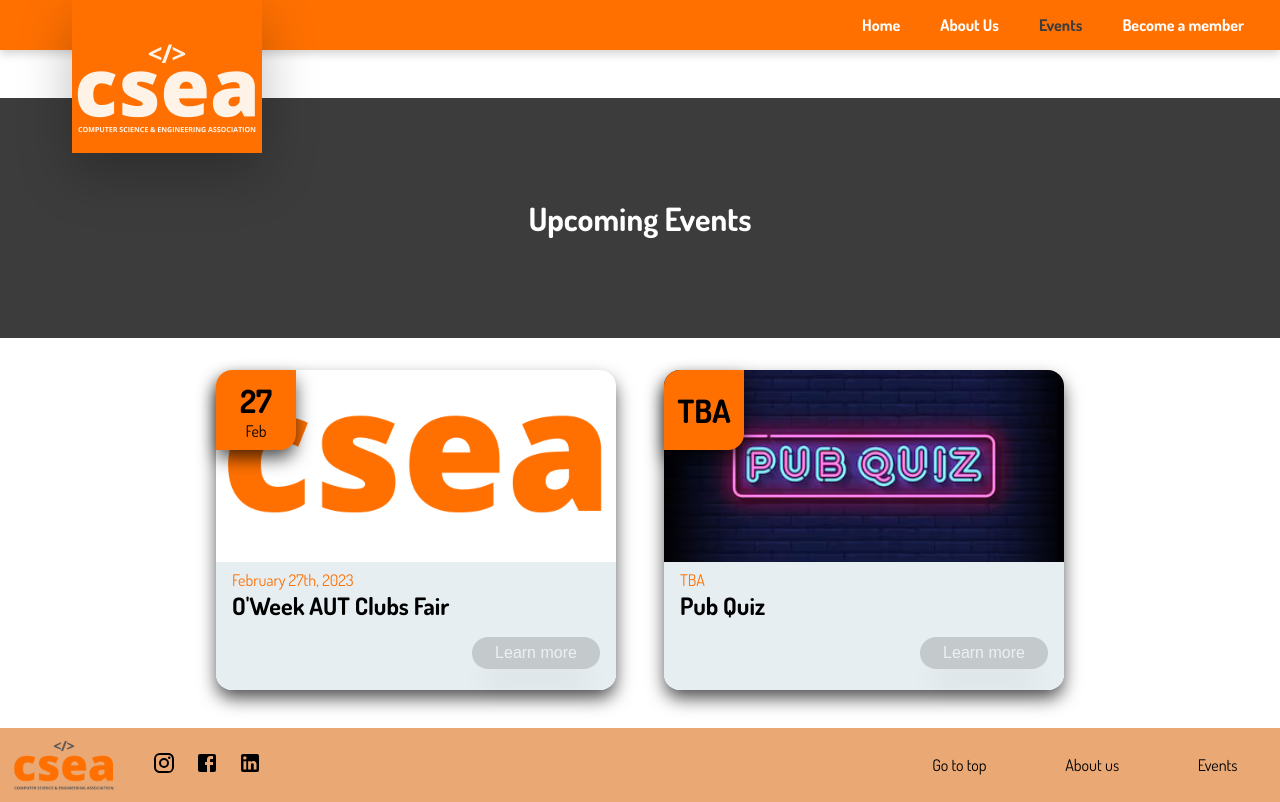
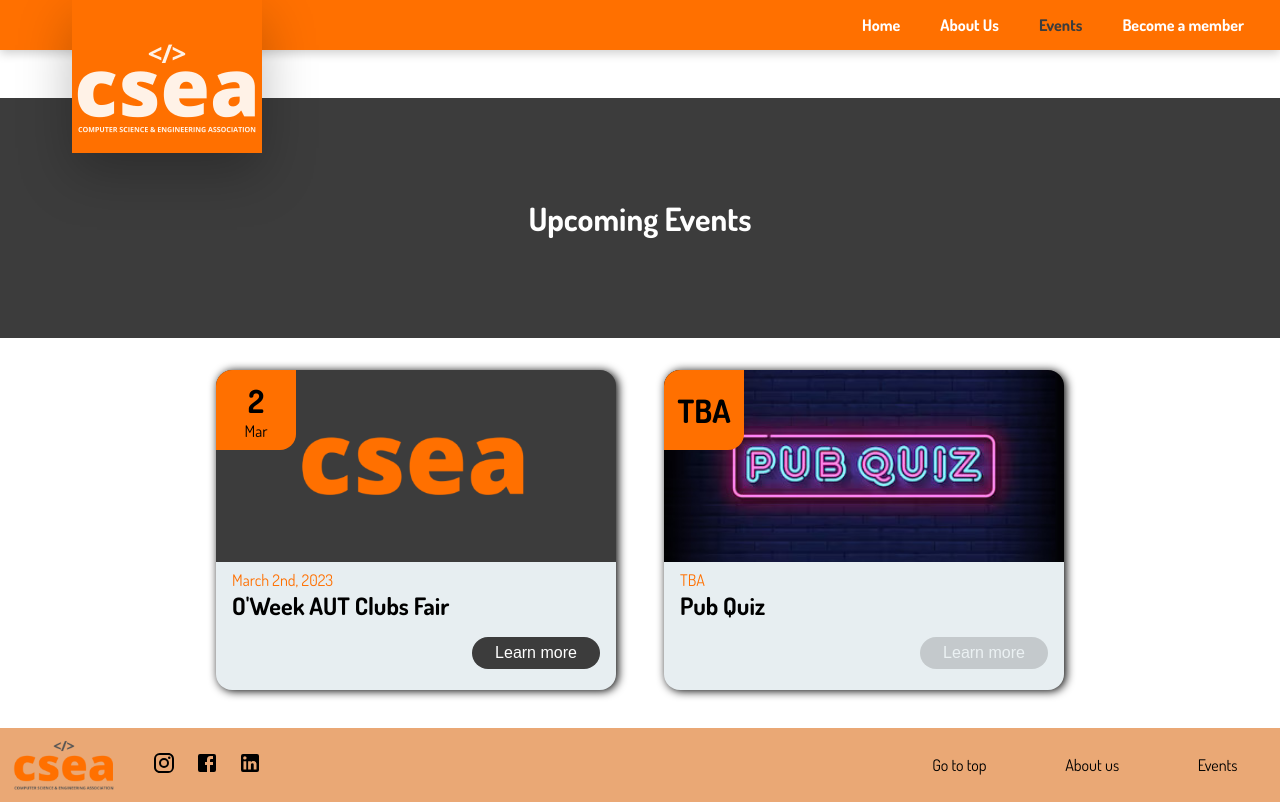
Before and after one commit to AUTCSEA/CSEA-Website, a React (Vite) app: page /events in a window 1280 px wide. Built offline with nearby package versions, Linux system fonts and the light colour scheme.

Commit message:
Styling changes

```diff
--- a/src/components/AvatarCard/AvatarCard.module.css
+++ b/src/components/AvatarCard/AvatarCard.module.css
@@ -2,8 +2,8 @@
     display: flex;
     width: 10rem;
     height: 10rem;
-    box-shadow: 1px 1px 5px var(--secondary);
-    border-radius: 1rem;
+    box-shadow: 0.2px 0.2px 3px var(--secondary);
+    /* border-radius: 1rem; */
     background-color: #e7eef1;
     ;
 }
@@ -39,7 +39,7 @@
     width: 100%;
     height: 100%;
     object-fit: cover;
-    border-radius: 1rem;
+    /* border-radius: 1rem; */
 }
 
 .infoContainer {
@@ -51,7 +51,7 @@
     opacity: 0;
     width: 100%;
     height: 100%;
-    border-radius: 1rem;
+    /* border-radius: 1rem; */
     position: absolute;
     top: 50%;
     left: 50%;
--- a/src/components/EventCard/EventCard.jsx
+++ b/src/components/EventCard/EventCard.jsx
@@ -1,6 +1,6 @@
 import React from "react";
 import styles from "./EventCard.module.css";
-import CSEA from "../../../public/images/CSEA_logo.png";
+import CSEA from "../../../public/images/Grey_CSEA.png";
 
 const EventCard = (props) => {
   return (
--- a/src/components/EventCard/EventCard.module.css
+++ b/src/components/EventCard/EventCard.module.css
@@ -4,9 +4,10 @@
     height: 20rem;
     width: 25rem;
     border-radius: 1rem;
-    box-shadow: 0px 9px 18px -1px rgba(0, 0, 0, 0.7);
+    /* box-shadow: 0px 9px 18px -1px rgba(0, 0, 0, 0.7); */
+    /* filter: drop-shadow(1px 1px 0.7px #000); */
+    filter: drop-shadow(2px 1px 5px #000);
 }
-
 .imageContainer {
     display: flex;
     height: 12rem;
@@ -31,7 +32,9 @@
     width: 5rem;
     background-color: var(--primary);
     border-radius: 1rem 0rem 1rem 0rem;
-    box-shadow: 0px 9px 18px -1px rgba(0, 0, 0, 0.7);
+    /* box-shadow: 0px 9px 18px -1px rgba(0, 0, 0, 0.7); */
+    /* filter: drop-shadow(5px 5px 10px #000); */
+
     position: absolute;
 }
 
@@ -58,7 +61,6 @@
 
 .eventButton {
     border-style: none;
-    box-shadow: 0px 25px 28px -11px rgba(0, 0, 0, 0.52);
     align-self: flex-end;
     display: flex;
     justify-content: center;
--- a/src/pages/AboutPage/AboutPage.module.css
+++ b/src/pages/AboutPage/AboutPage.module.css
@@ -24,9 +24,9 @@
 
 .cardsWrapper {
   display: grid;
-  margin: 2rem 0;
-  grid-template-columns: auto auto auto auto auto ;
-  gap: 20px;
+  margin: 5rem 0;
+  grid-template-columns: auto auto auto auto auto auto auto auto ;
+  gap: 5px;
 
 }
 
--- a/src/pages/EventsPage/EventsPage.jsx
+++ b/src/pages/EventsPage/EventsPage.jsx
@@ -1,7 +1,6 @@
 import styles from "./EventsPage.module.css";
 import EventCard from "../../components/EventCard/EventCard";
 import eventsData from "./data/eventsData.js";
-// import { motion } from "framer-motion";
 
 const EventsPage = () => {
   return (
--- a/src/pages/EventsPage/data/eventsData.js
+++ b/src/pages/EventsPage/data/eventsData.js
@@ -3,11 +3,11 @@ import Pubquiz from "../../../assets/events/pub-quiz.jpg";
 export default [
   {
     title: "O'Week AUT Clubs Fair",
-    date: "February 27th, 2023", // Empty string defaults to TBA (i.e to be announced)
-    day: "27", // Empty string defaults to TBA (i.e to be announced)
-    month: "Feb", // Empty string defaults to TBA (i.e to be announced)
+    date: "March 2nd, 2023", // Empty string defaults to TBA (i.e to be announced)
+    day: "2", // Empty string defaults to TBA (i.e to be announced)
+    month: "Mar", // Empty string defaults to TBA (i.e to be announced)
     imgPath: "", // Empty string defaults to CSEA logo
-    postURL: "", // Show more button will be hidden if empty or no date is provided
+    postURL: "https://www.facebook.com/photo?fbid=886779965713131&set=a.780276319696830", // Show more button will be hidden if empty or no date is provided
   },
   {
     title: "Pub Quiz",
--- a/src/pages/LandingPage/LandingPage.jsx
+++ b/src/pages/LandingPage/LandingPage.jsx
@@ -5,7 +5,7 @@ import Button from "../../components/Button/Button";
 
 // Images
 import MainImage from "/images/bg-main.jpg";
-import Sponsors from "/images/2023-Sponsors.png";
+import Sponsors from "/images/2023-Sponsors_new.png";
 import Execs from "/images/execs.jpg";
 
 // Icons
@@ -133,7 +133,7 @@ const LandingPage = () => {
       <div className={styles.sponsorContainer}>
         <h1 className={styles.sponsorTitle}>Our Sponsors</h1>
         <p className={styles.subtitle}>
-          We are proud to share our sponsors for 2023
+          We are proud to share our sponsors for 2023.
         </p>
         <motion.div
           className={styles.sponsorImageContainer}
--- a/src/pages/LandingPage/LandingPage.module.css
+++ b/src/pages/LandingPage/LandingPage.module.css
@@ -117,19 +117,19 @@ SPONSORSHIP
 ****************/
 
 .sponsorContainer {
-  background-color: var(--secondary);
+  background-color: #e7eef1;
 }
 
 .sponsorTitle {
   padding: 3rem 0;
   text-align: center;
-  color: white;
+  color: var(--secondary);
 }
 
 .subtitle {
   font-size: 1.25rem;
   text-align: center;
-  color: white;
+  color: var(--secondary);
 }
 
 .sponsorImageContainer {
@@ -143,7 +143,6 @@ SPONSORSHIP
   border-radius: 20px;
   overflow: hidden;
   width: 90%;
-  box-shadow: 5px 5px 20px black;
 }
 
 @media (width >= 768px) {
```
Also changed, not shown: public/images/2023-Sponsors_new.png (added), public/images/Grey_CSEA.png (added).
